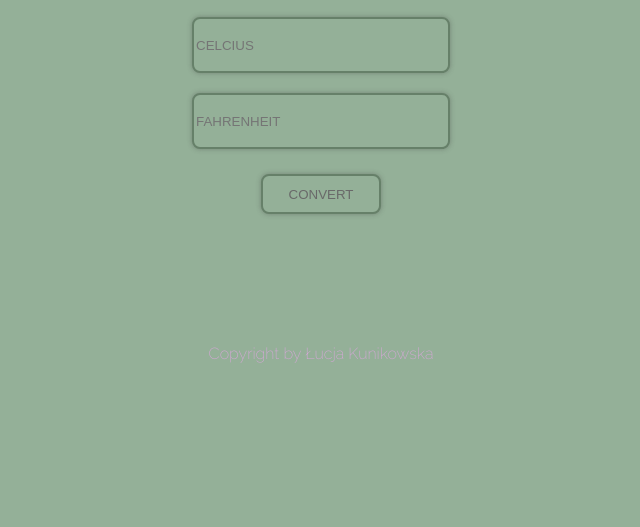
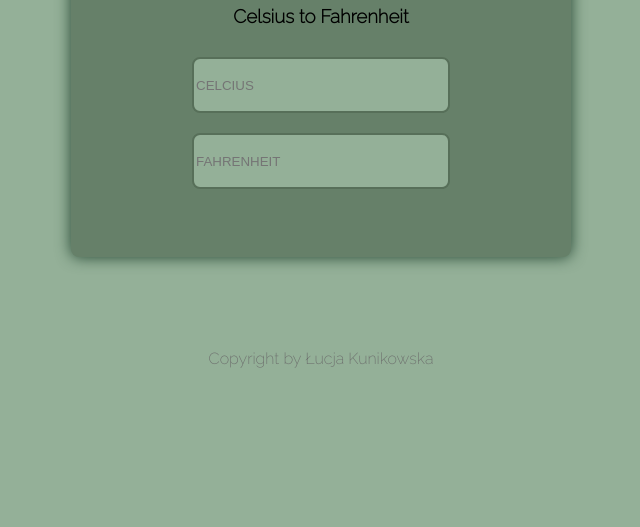
Before and after one commit to lucyxkk/temp-converter, a plain HTML site: page index.html in a window 1280 px wide. Shown: the part 273-800 px from the top of the page, without its empty margins (319-959 px from the left). Drawn offline with Linux system fonts and the light colour scheme.

Commit message:
Adjust CSS

```diff
--- a/index.html
+++ b/index.html
@@ -10,18 +10,18 @@
         <link href="https://fonts.googleapis.com/css2?family=Raleway:wght@200&display=swap" rel="stylesheet">
     </head>
     <body>
-    <div class="heading">
+    <div class="container">
+        <div class="heading">
         <h1>Temperature converter</h1>
-        <h3>Celsius to Fahrenheit by one click!</h3>
+        <h3>Celsius to Fahrenheit</h3>
     <div>
     <div class="form">
         <form>
-            <input class="celcius" type="number" name="Celcius" placeholder="CELCIUS">
+            <input id="celcius" name="Celcius" placeholder="CELCIUS">
             <br>
-            <input class="fahrenheit" type="number" name="Fahrenheit" placeholder="FAHRENHEIT">
-            <br>
-            <button type="submit">CONVERT</button>
+            <input id="fahrenheit" name="Fahrenheit" placeholder="FAHRENHEIT">
         </form>
+    </div>
     </div>
     <footer>
         Copyright by Łucja Kunikowska
--- a/index.js
+++ b/index.js
@@ -0,0 +1,7 @@
+
+function convert(event){
+    let num = document.getElementById("celcius").value;
+    let result = ((num*1.8)+32);
+    document.getElementById("fahrenheit").value = result;
+    event.preventDefault();
+}
--- a/styles.css
+++ b/styles.css
@@ -1,6 +1,24 @@
 body {
     font-family: 'Raleway', sans-serif;
     background-color: #94b098;
+}
+
+.container{
+    background-color: #668069;
+    width: 500px;
+    height: 350px;
+    margin-left: auto;
+    margin-right: auto;
+    display: block;
+    border-radius: 8px;
+    -webkit-box-shadow: 0px 0px 15px 0px rgba(35, 69, 49, 1);
+    -moz-box-shadow: 0px 0px 15px 0px rgba(35, 69, 49, 1);
+    box-shadow: 0px 0px 15px 0px rgba(35, 69, 49, 1);
+
+}
+
+h1{
+    padding-top: 40px;
 }
 
 h1, h3, .form, footer {
@@ -20,26 +38,11 @@ input {
     border-radius: 8px;
     border-width: 2px;
     border-style: solid;
-    border-color: #668069;
-    box-shadow: 0px 0px 5px rgba(66,66,66,.40);
+    border-color: #576f59;
     background-color: #94b098;
 
 }
 
-button {
-    margin-top: 15px;
-    width: 120px;
-    height: 40px;
-    border-radius: 8px;
-    border-width: 2px;
-    border-style: solid;
-    border-color: #668069;
-    box-shadow: 0px 0px 5px rgba(66,66,66,.40);
-    background-color: #94b098;
+footer {
+    margin-top: 150px;
     color: dimgray;
-}
-
-footer {
-    margin-top: 130px;
-    color: #d7a7d9;
-}
```
